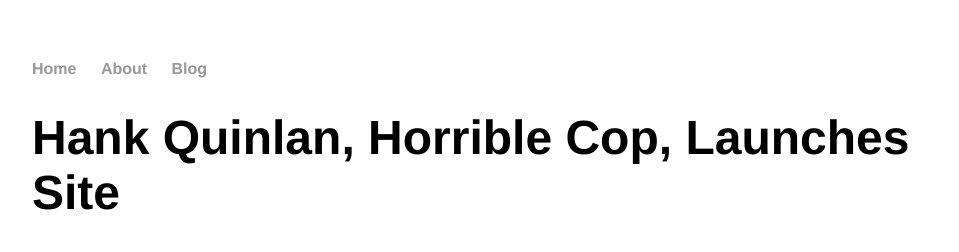
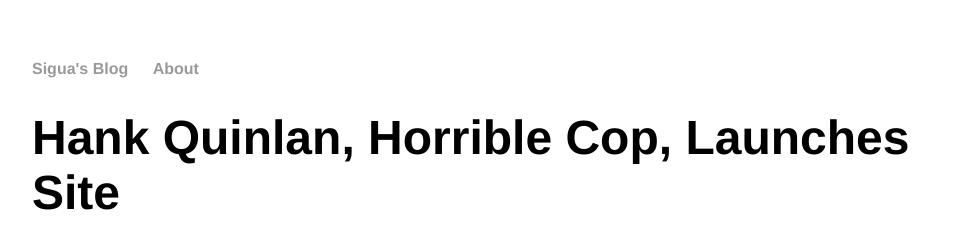
Before and after one commit to IrisCSX/IrisCSX.github.io, a Jekyll site: the page built from _posts/2017-04-09-sigua-site-launched.md, in a window 1280 px wide. Shown: the top 252 px of the page, without its empty margins (160-1119 px from the left). Built offline with Jekyll 4.4.1, drawn with Linux system fonts in a browser that asks for light colours.

Commit message:
Update default.html

```diff
--- a/_layouts/default.html
+++ b/_layouts/default.html
@@ -8,9 +8,8 @@
 		<body>
 			<nav>
 	    		<ul>
-	        		<li><a href="/">Home</a></li>
+	        		<li><a href="/">Sigua's Blog</a></li>
 		        	<li><a href="/about">About</a></li>
-	        		<li><a href="/blog">Blog</a></li>
 	    		</ul>
 			</nav>
 			<div class="container">
```
